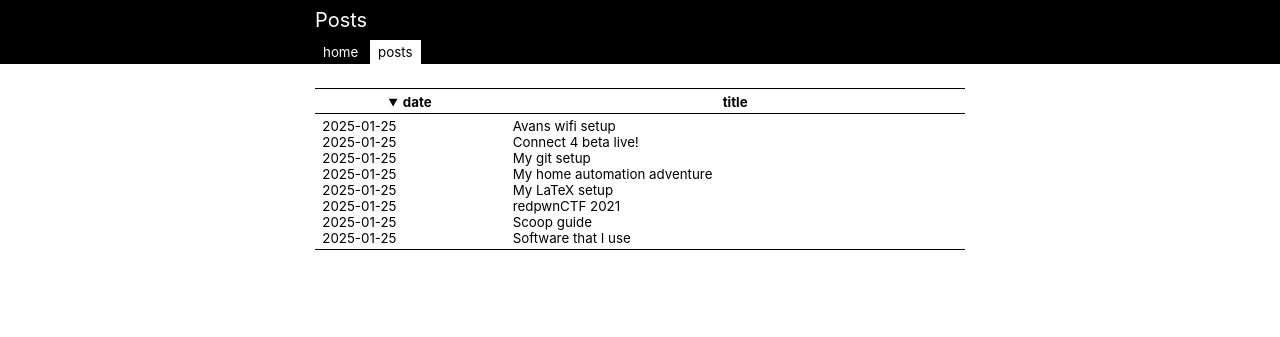
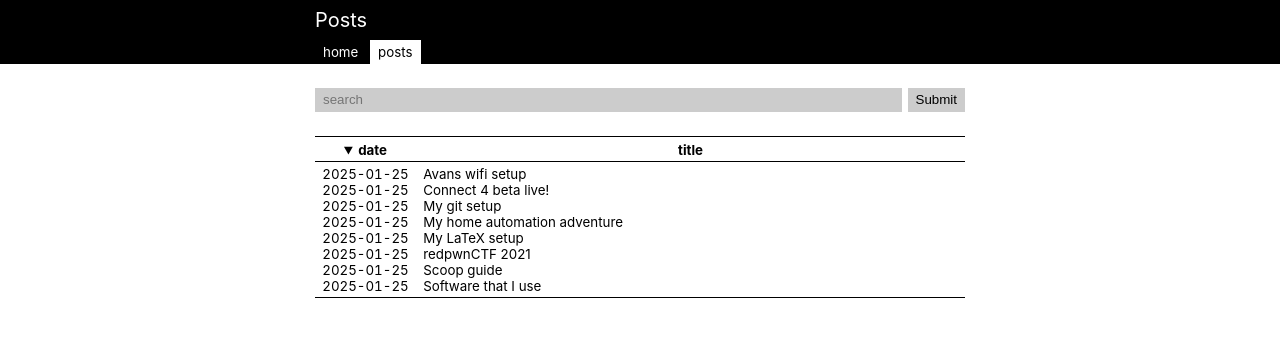
Before and after one commit to lonkaars/blog, a Jekyll site: the page built from posts/by-date.md, in a window 1280 px wide. Shown: the top 337 px of the page. Built offline with Jekyll 4.4.1, drawn with Linux system fonts in a browser that asks for light colours.

Commit message:
add search bar to posts

```diff
--- a/_includes/posts.html
+++ b/_includes/posts.html
@@ -1,4 +1,12 @@
-<table class="plainlink" width="100%">
+<link rel="stylesheet" href="style.css">
+
+<form id="search" method="get" action="https://google.com/search">
+	<input type="text" placeholder="search" name="q" spellcheck="false" autocomplete="off">
+	<input type="hidden" name="q" value="site:{{ site.domain }}">
+	<input type="submit">
+</form>
+
+<table id="posts" class="plainlink">
 	<tr>
 		<th><a href="by-date" class="{% if include.sort == "date" %}sortcolumn{% endif %}">date</a></th>
 		<th><a href="by-title" class="{% if include.sort == "title" %}sortcolumn{% endif %}">title</a></th>
--- a/_sass/media.scss
+++ b/_sass/media.scss
@@ -11,7 +11,7 @@
 }
 
 @media only screen and (prefers-color-scheme: dark) {
-	.invert {
+	.invert, input, button {
 		background-color: #222;
 		color: inherit;
 	}
--- a/_sass/theme.scss
+++ b/_sass/theme.scss
@@ -93,3 +93,18 @@ table {
 	list-style: inside;
 	list-style-type: disclosure-open;
 }
+
+*:focus { outline: none; }
+
+input, button {
+	border: none;
+	background: #ccc;
+	color: inherit;
+
+	box-sizing: content-box;
+	height: 20px;
+	line-height: 20px;
+	display: inline-block;
+	padding: 2px 8px;
+}
+input[type=submit], buttom { cursor: pointer; }
--- /dev/null
+++ b/posts/style.scss
@@ -0,0 +1,26 @@
+---
+---
+
+// fill width
+#posts {
+	table-layout: auto;
+	width: 100%;
+}
+
+// fit date column
+#posts td:nth-child(1),
+#posts th:nth-child(1) {
+	white-space: nowrap;
+	width: 1%;
+}
+
+// dates with table numerals
+#posts td:nth-child(1) { font-feature-settings: "tnum"; }
+
+#search {
+	display: flex;
+	gap: 6px;
+
+	margin-bottom: 24px;
+}
+#search input[type=text] { flex-grow: 1; }
```
Also changed, not shown: readme.md.
